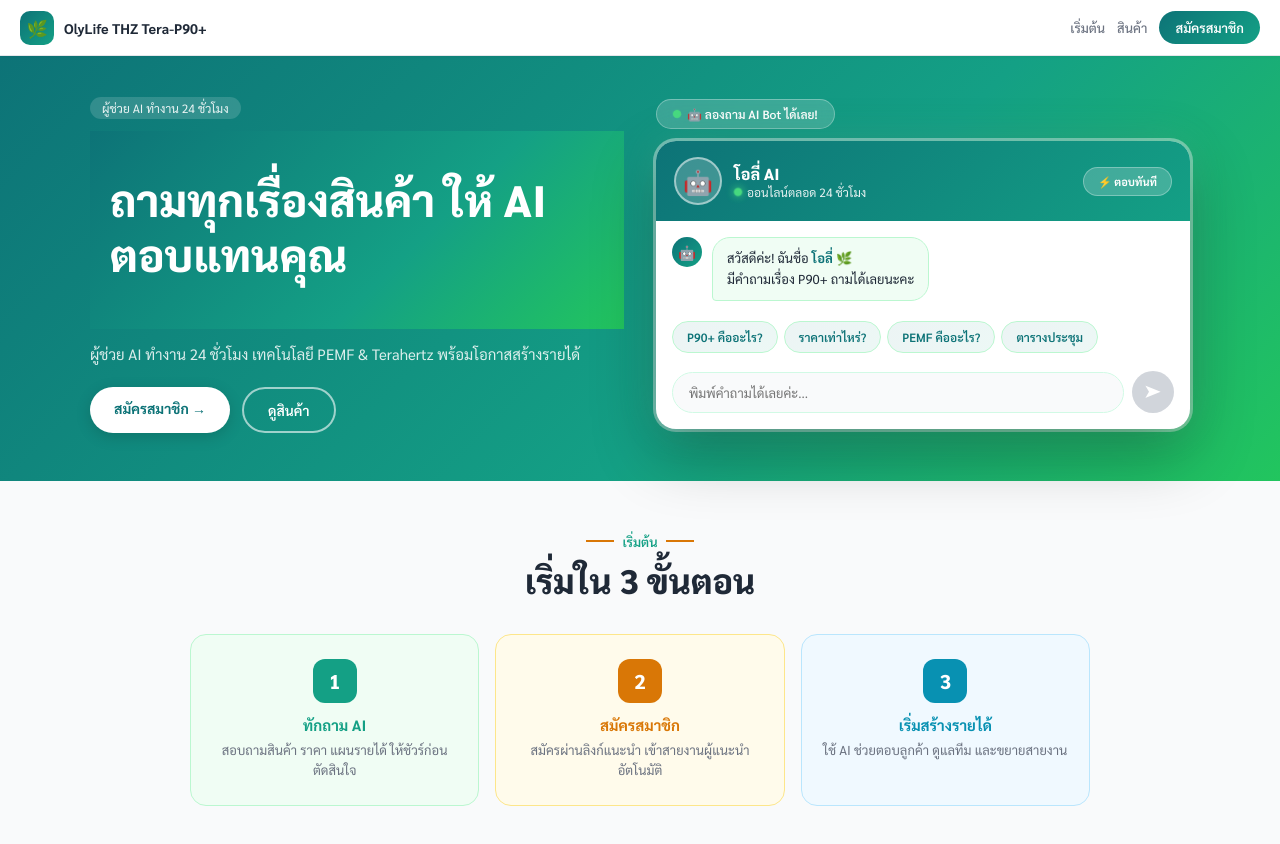
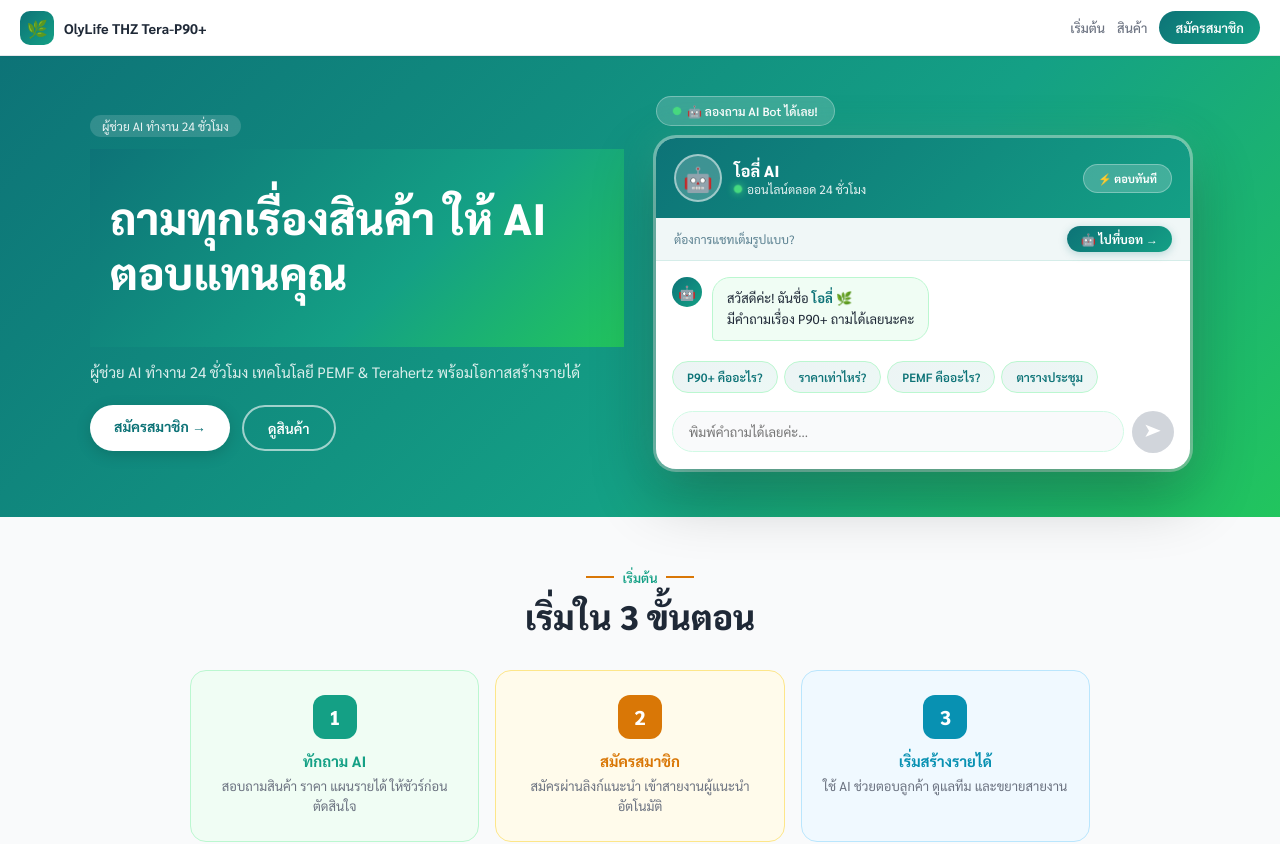
Before and after one commit to jamesbx999/p90-bot-web, a Next.js app in the folder p90-bot/: page /m in a window 1280 px wide. Shown: the top 844 px of the page. Built offline with nearby package versions, Linux system fonts and the light colour scheme.

Commit message:
Add link to full chat bot in page component
Added a link to the full chat bot in the page component.

```diff
--- a/p90-bot/app/m/page.tsx
+++ b/p90-bot/app/m/page.tsx
@@ -241,6 +241,15 @@
               </div>
             </div>
 
+            {/* Go to Bot Link */}
+            <div style={{ background:'rgba(13,115,119,0.06)', borderBottom:'1px solid rgba(20,160,133,0.12)', padding:'8px 18px', display:'flex', alignItems:'center', justifyContent:'space-between' }}>
+              <div style={{ fontSize:12, color:'#5a8090' }}>ต้องการแชทเต็มรูปแบบ?</div>
+              <a href="https://p90-olylife-bot.vercel.app/" target="_blank" rel="noreferrer"
+                style={{ display:'inline-flex', alignItems:'center', gap:6, padding:'5px 14px', borderRadius:20, background:'linear-gradient(135deg,#0d7377,#14a085)', color:'#fff', textDecoration:'none', fontSize:12, fontWeight:700, boxShadow:'0 2px 8px rgba(13,115,119,0.25)' }}>
+                🤖 ไปที่บอท →
+              </a>
+            </div>
+
             {/* Chat Body */}
             <div style={{ padding:'16px 16px 0' }}>
               {/* Default bot message */}
```
